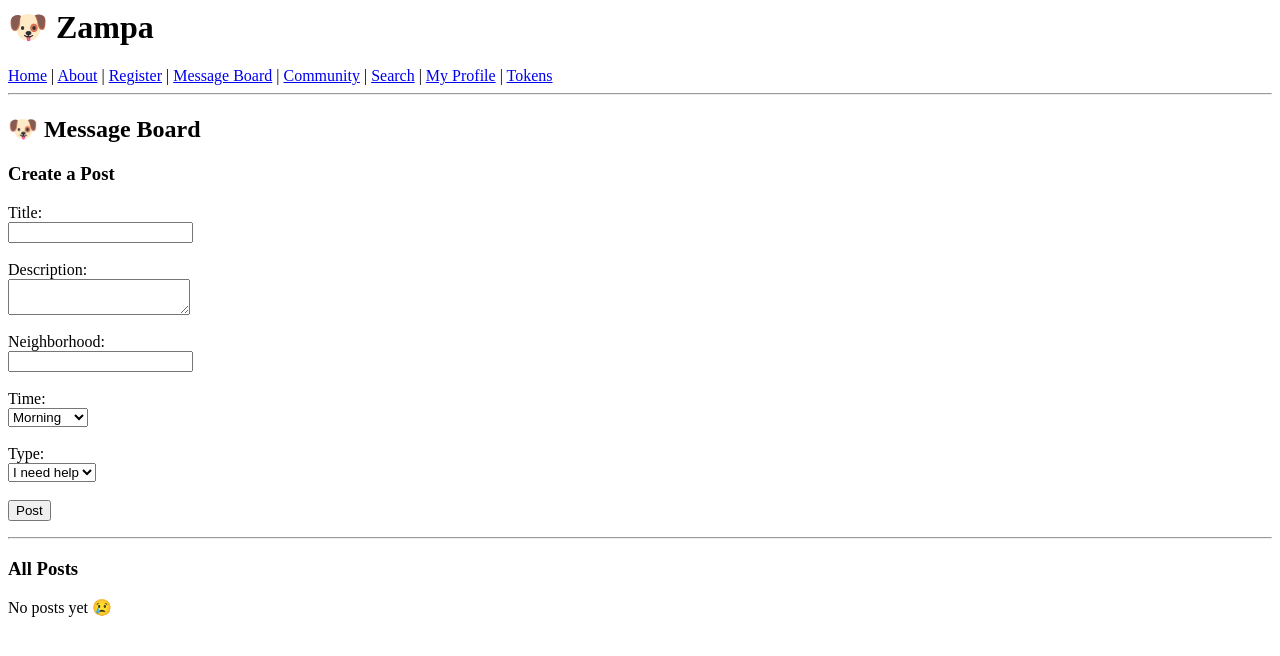
After one commit to neugartf/Project-zampa, a Flask app: page /board in a window 1280 px wide. The commit adds this page. Shown: the top 656 px of the page. Run offline with Flask 3, Linux system fonts and the light colour scheme.

Commit message:
added board and districts

```diff
--- a/app.py
+++ b/app.py
@@ -4,10 +4,11 @@ app = Flask(__name__)
 
 # Temporary storage (replace later with database)
 users = []
+posts = []
 
 @app.route("/")
 def home():
-    return redirect(url_for("register"))
+    return render_template("home.html")
 
 @app.route("/register", methods=["GET", "POST"])
 def register():
@@ -15,6 +16,7 @@ def register():
         # Get user data
         username = request.form.get("username")
         email = request.form.get("email")
+        neighborhood = request.form.get("neighborhood")
 
         # Get dog data
         dog_name = request.form.get("dog_name")
@@ -24,6 +26,7 @@ def register():
         user = {
             "username": username,
             "email": email,
+            "neighborhood": neighborhood,
             "dog": {
                 "name": dog_name,
                 "breed": dog_breed
@@ -40,5 +43,46 @@ def register():
 def success():
     return "<h2>Registration successful!</h2>"
 
+@app.route("/about")
+def about():
+    return "<h2>About Zampa</h2>"
+
+@app.route("/board", methods=["GET", "POST"])
+def board():
+    if request.method == "POST":
+        title = request.form.get("title")
+        description = request.form.get("description")
+        neighborhood = request.form.get("neighborhood")
+        time = request.form.get("time")
+        post_type = request.form.get("type")
+
+        post = {
+            "title": title,
+            "description": description,
+            "neighborhood": neighborhood,
+            "time": time,
+            "type": post_type
+        }
+
+        posts.append(post)
+
+    return render_template("board.html", posts=posts)
+
+@app.route("/community")
+def community():
+    return "<h2>Community (coming soon)</h2>"
+
+@app.route("/search")
+def search():
+    return "<h2>Search (coming soon)</h2>"
+
+@app.route("/profile")
+def profile():
+    return "<h2>My Profile (coming soon)</h2>"
+
+@app.route("/tokens")
+def tokens():
+    return "<h2>Tokens system (coming soon)</h2>"
+
 if __name__ == "__main__":
     app.run(debug=True)
--- a/templates/base.html
+++ b/templates/base.html
@@ -1,14 +1,19 @@
-<!DOCTYPE html>
-<html lang="en">
-<head>
-    <meta charset="UTF-8">
-    <title>Dog Registry</title>
-</head>
 <body>
-    <h1>🐶 Dog Registration App</h1>
+    <h1>🐶 Zampa</h1>
+
+    <nav>
+        <a href="{{ url_for('home') }}">Home</a> |
+        <a href="{{ url_for('about') }}">About</a> |
+        <a href="{{ url_for('register') }}">Register</a> |
+        <a href="{{ url_for('board') }}">Message Board</a> |
+        <a href="{{ url_for('community') }}">Community</a> |
+        <a href="{{ url_for('search') }}">Search</a> |
+        <a href="{{ url_for('profile') }}">My Profile</a> |
+        <a href="{{ url_for('tokens') }}">Tokens</a>
+    </nav>
+
     <hr>
 
     {% block content %}
     {% endblock %}
 </body>
-</html>
--- /dev/null
+++ b/templates/board.html
@@ -0,0 +1,56 @@
+{% extends "base.html" %}
+
+{% block content %}
+
+<h2>🐶 Message Board</h2>
+
+<h3>Create a Post</h3>
+
+<form method="POST">
+
+    <label>Title:</label><br>
+    <input type="text" name="title" required><br><br>
+
+    <label>Description:</label><br>
+    <textarea name="description" required></textarea><br><br>
+
+    <label>Neighborhood:</label><br>
+    <input type="text" name="neighborhood" required><br><br>
+
+    <label>Time:</label><br>
+    <select name="time">
+        <option value="morning">Morning</option>
+        <option value="afternoon">Afternoon</option>
+        <option value="night">Night</option>
+    </select><br><br>
+
+    <label>Type:</label><br>
+    <select name="type">
+        <option value="need">I need help</option>
+        <option value="offer">I can help</option>
+    </select><br><br>
+
+    <button type="submit">Post</button>
+
+</form>
+
+<hr>
+
+<h3>All Posts</h3>
+
+{% if posts %}
+    {% for post in posts %}
+        <div style="border:1px solid black; padding:10px; margin-bottom:10px;">
+            <strong>{{ post.title }}</strong><br>
+            {{ post.description }}<br><br>
+
+            📍 {{ post.neighborhood }} |
+            🕒 {{ post.time }} |
+            🔄 {{ post.type }}
+        </div>
+    {% endfor %}
+{% else %}
+    <p>No posts yet 😢</p>
+{% endif %}
+
+{% endblock %}
```
Also changed, not shown: templates/home.html (added, +15 -0 lines), templates/register.html (+13 -0 lines).
